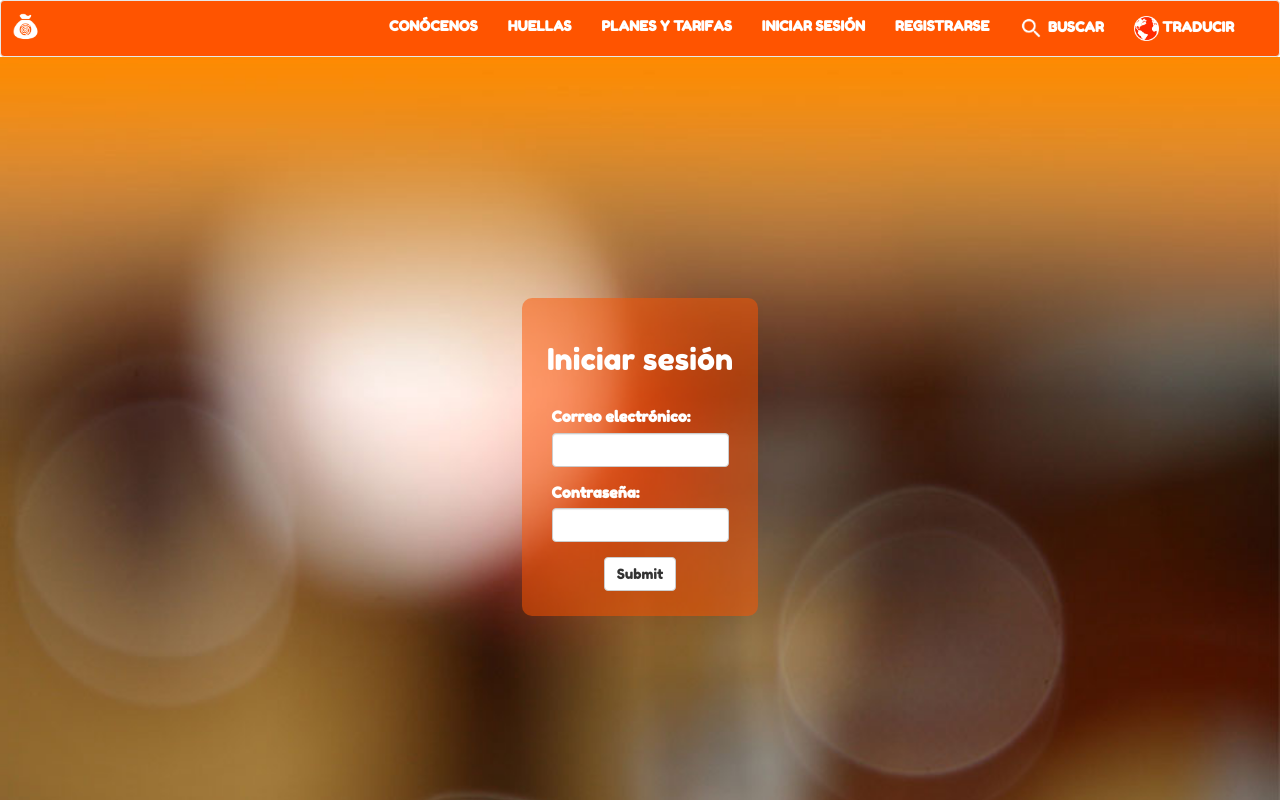
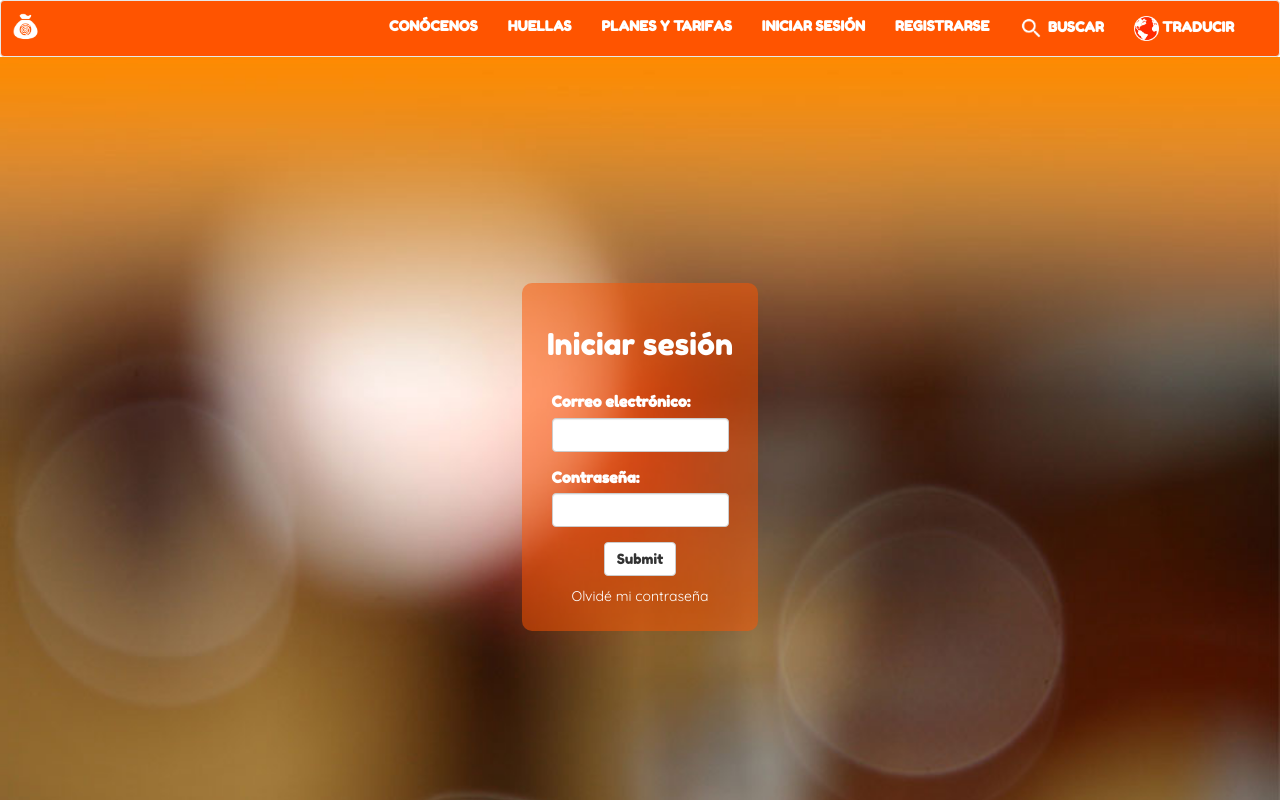
Before and after one commit to jfuenmayor96/hueprint, a React (Create React App) app: page /hueprint/login in a window 1280 px wide. Shown: the top 800 px of the page. Built offline with nearby package versions, Linux system fonts and the light colour scheme; no server answers; a web font is replaced by a local one.

Commit message:
se agrega la opcion de recuperar contrasena. Si hay una sesion activa, al ir a Login, se redirige a Usuario

```diff
--- a/src/containers/Login/Login.js
+++ b/src/containers/Login/Login.js
@@ -6,6 +6,7 @@ class Login extends React.Component {
   constructor(props){
    super(props);
    this.handleSubmit = this.handleSubmit.bind(this);
+   this.recuperarClave = this.recuperarClave.bind(this);
   }
 
   handleSubmit(event){
@@ -33,6 +34,63 @@ class Login extends React.Component {
      .catch(err => console.log(err));
   };
 
+  recuperarClave(e) {
+    e.preventDefault();
+    if(document.getElementById("email").value === "" || document.getElementById("email").value === undefined){
+      alert("Introduzca un correo electrónico válido en el campo de Correo electrónico");
+      document.getElementById("labelCorreo").style.color =  "#FFF800";
+    }
+    else{
+      fetch('https://hueprint.herokuapp.com/api/recuperarClave', {
+      method: 'post',
+      credentials: 'include',
+      headers: {'Content-Type':'application/json'},
+      body: JSON.stringify({
+        "email": document.getElementById("email").value
+      })
+      })
+        .then(response => response.json())
+        .then(res => {
+          switch (res) {
+            case "ok":
+              alert("Contraseña enviada al correo electrónico " + document.getElementById("email").value);
+              break;
+            case "usuario no encontrado":
+              alert("Usuario no registrado en el sistema.");
+              break;
+            default:
+              alert("Ha ocurrido un error. Póngase en contacto con un administrador.");
+              break;
+          }
+        })
+        .catch(err => console.log(err));
+     };
+    }
+
+    componentDidMount(){
+      /*Obtiene la información de la sesión del usuario*/
+      fetch("https://hueprint.herokuapp.com/api/sessions", {
+      method: 'GET',
+      credentials: 'include',
+      redirect: 'follow',
+      agent: null,
+      headers: {
+          'Content-Type':'application/json'
+      },
+      timeout: 5000
+    })
+      .then(response => response.json())
+      .then(res => {
+        this.setState({"email": res.email, "huella": res.huella});
+
+        if(res.isLoggedIn != undefined){
+          this.props.history.push("/hueprint/usuario");
+
+        }
+      })
+      .catch(err => console.log(err));
+    }
+
   render () {
     return(
       <div>
@@ -41,7 +99,7 @@ class Login extends React.Component {
             <h2>Iniciar sesión</h2><br/>
               <form onSubmit={this.handleSubmit}>
                 <div className="form-group">
-                  <label htmlFor="email">Correo electrónico:</label>
+                  <label id="labelCorreo" htmlFor="email">Correo electrónico:</label>
                   <input type="email" className="form-control" id="email" name="email"/>
                 </div>
                 <div className="form-group">
@@ -50,6 +108,7 @@ class Login extends React.Component {
                 </div>
                 <center><button type="submit" className="btn btn-default">Submit</button></center>
               </form>
+              <center><span onClick={this.recuperarClave} style={{display: "block", color: "white", paddingTop: "10px", cursor: "pointer"}}>Olvidé mi contraseña</span></center>
           </div>
         </div>
       </div>
```
